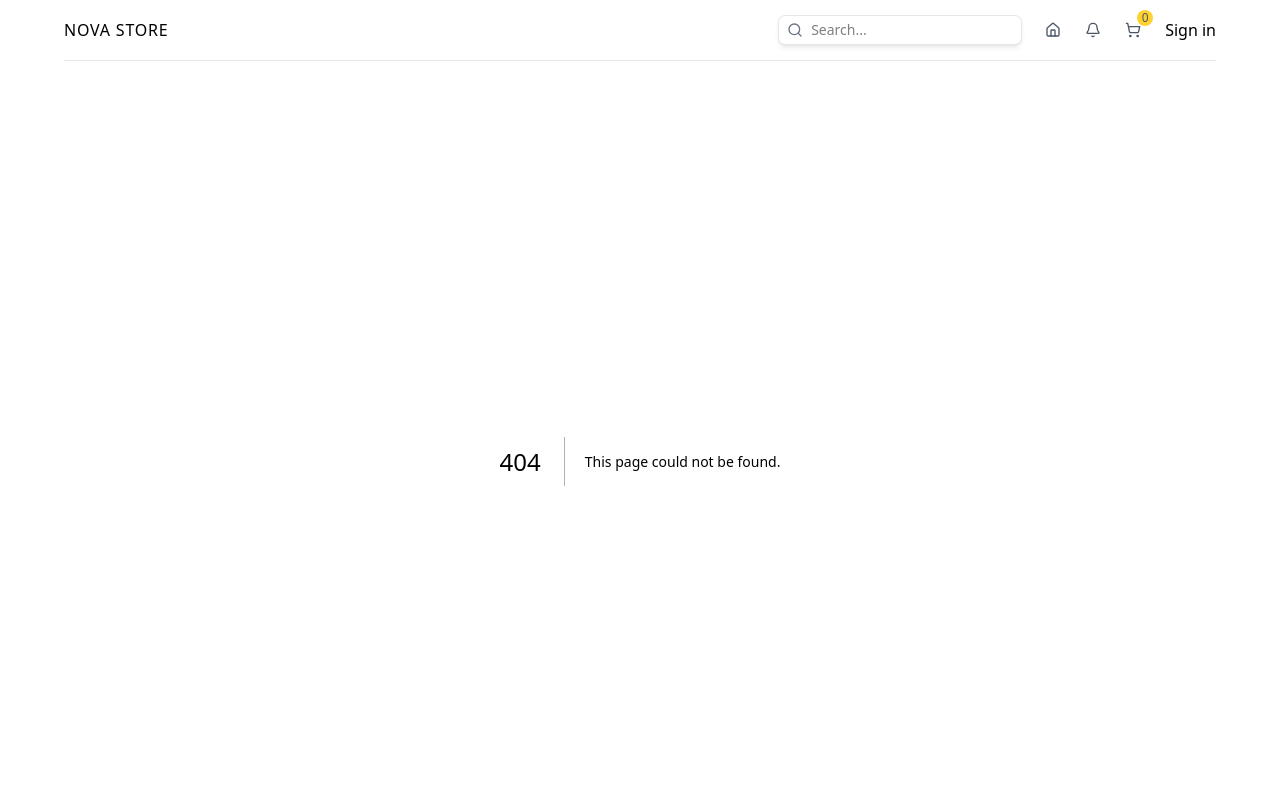
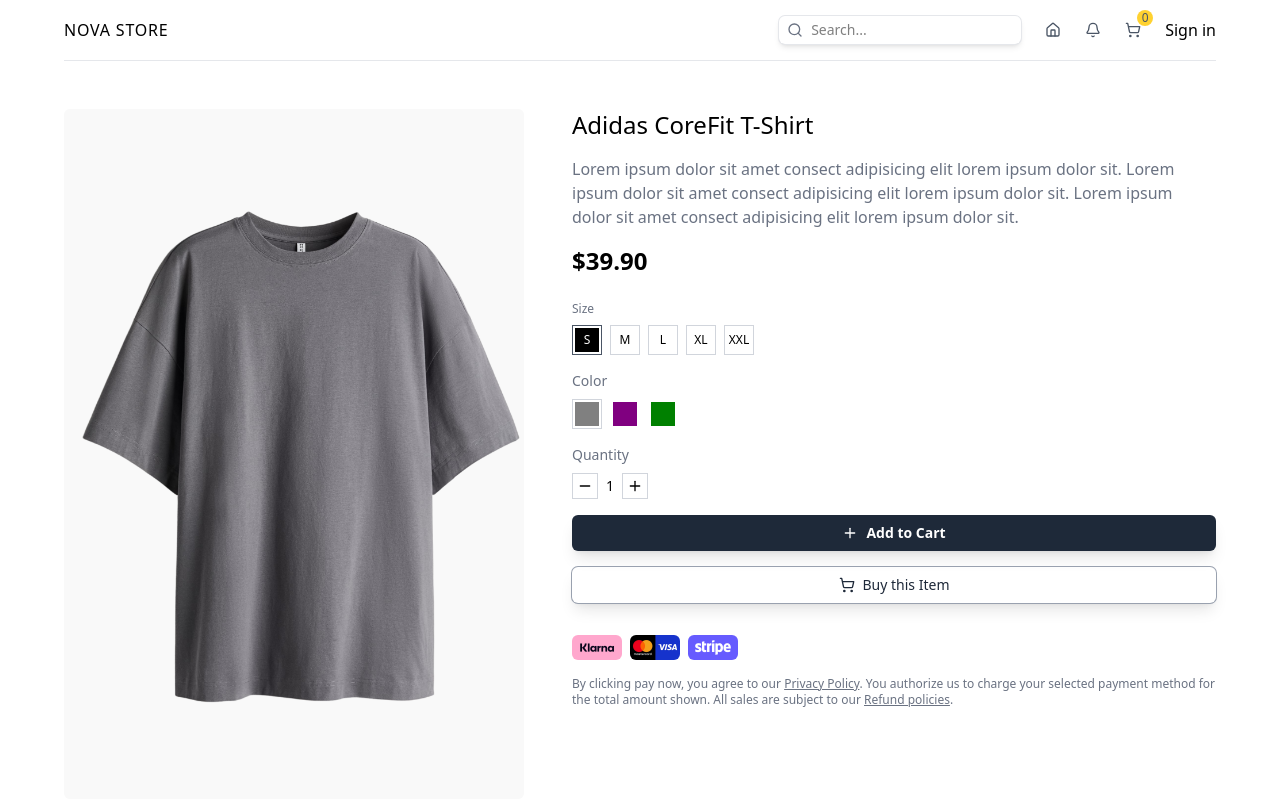
Before and after one commit to CleverCoder03/ecommerce-ui, a Next.js app: page /products/1 in a window 1280 px wide. Before the commit this address had no page. Shown: the top 800 px of the page. Built offline with nearby package versions, Linux system fonts and the light colour scheme.

Commit message:
built single product page

```diff
--- /dev/null
+++ b/src/app/products/[id]/page.tsx
@@ -0,0 +1,86 @@
+import ProductInteraction from "@/components/ProductInteraction";
+import { ProductType } from "@/type";
+import Image from "next/image";
+
+//TEMPORARY
+const product: ProductType = {
+  id: 1,
+  name: "Adidas CoreFit T-Shirt",
+  shortDescription:
+    "Lorem ipsum dolor sit amet consect adipisicing elit lorem ipsum dolor sit.",
+  description:
+    "Lorem ipsum dolor sit amet consect adipisicing elit lorem ipsum dolor sit. Lorem ipsum dolor sit amet consect adipisicing elit lorem ipsum dolor sit. Lorem ipsum dolor sit amet consect adipisicing elit lorem ipsum dolor sit.",
+  price: 39.9,
+  sizes: ["s", "m", "l", "xl", "xxl"],
+  colors: ["gray", "purple", "green"],
+  images: {
+    gray: "/products/1g.png",
+    purple: "/products/1p.png",
+    green: "/products/1gr.png",
+  },
+};
+
+const ProductPage = async ({
+  params,
+  searchParams,
+}: {
+  params: Promise<{ id: string }>;
+  searchParams: Promise<{ color: string; size: string }>;
+}) => {
+  const { size, color } = await searchParams;
+
+  const selectedSize = size || (product.sizes[0] as string);
+  const selectedColor = color || (product.colors[0] as string);
+  return (
+    <div className="flex flex-col gap-4 lg:flex-row mt-12 md:gap-12">
+      {/* IMAGE */}
+      <div className="relative w-full lg:w-5/12 aspect-2/3">
+        <Image
+          src={product.images[selectedColor]}
+          alt={product.name}
+          className="object-contain rounded-md"
+          fill
+        />
+      </div>
+      {/* DETAILS */}
+      <div className="w-full lg:w-7/12 flex flex-col gap-4">
+        <h1 className="text-2xl font-medium">{product.name}</h1>
+        <p className="text-gray-500">{product.description}</p>
+        <h1 className="text-2xl font-semibold">${product.price.toFixed(2)}</h1>
+
+        {/* INTERACTIONS */}
+        <ProductInteraction product={product} selectedSize={selectedSize} selectedColor={selectedColor} />
+
+        {/* CARD INFO */}
+        <div className="flex items-center gap-2 mt-4">
+          <Image
+            src="/klarna.png"
+            alt="Klarna"
+            width={50}
+            height={25}
+            className="rounded-md"
+          />
+          <Image
+            src="/cards.png"
+            alt="Cards"
+            width={50}
+            height={25}
+            className="rounded-md"
+          />
+          <Image
+            src="/stripe.png"
+            alt="Stripe"
+            width={50}
+            height={25}
+            className="rounded-md"
+          />
+        </div>
+        <p className="text-gray-500 text-xs">
+            By clicking pay now, you agree to our <span className="underline hover:text-black">Privacy Policy</span>. You authorize us to charge your selected payment method for the total amount shown. All sales are subject to our <span className="underline hover:text-black">Refund policies</span>.
+        </p>
+      </div>
+    </div>
+  );
+};
+
+export default ProductPage;
--- /dev/null
+++ b/src/components/ProductInteraction.tsx
@@ -0,0 +1,125 @@
+"use client";
+import useCartStore from "@/stores/cartStore";
+import { ProductType } from "@/type";
+import { Minus, Plus, ShoppingCart } from "lucide-react";
+import { usePathname, useRouter, useSearchParams } from "next/navigation";
+import React, { useState } from "react";
+import { toast } from "react-toastify";
+
+const ProductInteraction = ({
+  product,
+  selectedSize,
+  selectedColor,
+}: {
+  product: ProductType;
+  selectedSize: string;
+  selectedColor: string;
+}) => {
+  const [quantity, setQuantity] = useState(1);
+  const router = useRouter();
+  const pathName = usePathname();
+  const searchParams = useSearchParams();
+
+  const {addToCart} = useCartStore()
+
+  const handleTypeChange = (type: string, value: string) => {
+    const params = new URLSearchParams(searchParams.toString());
+    params.set(type, value);
+    router.push(`${pathName}?${params.toString()}`, { scroll: false });
+  };
+
+  const handleQuantityChange = (type: "increment" | "decrement") => {
+    if (type === "increment") {
+      setQuantity((prev) => prev + 1);
+    } else {
+      if (quantity > 1) {
+        setQuantity((prev) => prev - 1);
+      }
+    }
+  };
+
+  const handleAddToCart = () => {
+    addToCart(
+        {
+            ...product, quantity,selectedColor,selectedSize
+        }
+    )
+    toast.success("Product added to cart")
+  }
+  return (
+    <div className="flex flex-col gap-4 mt-2">
+      {/* SIZE */}
+      <div className="flex flex-col gap-2 text-xs">
+        <span className="text-gray-500">Size</span>
+        <div className="flex items-center gap-2">
+          {product.sizes.map((size) => (
+            <div
+              key={size}
+              className={`cursor-pointer p-0.5 border ${
+                selectedSize === size ? "border-gray-600" : "border-gray-300"
+              }`}
+              onClick={() => handleTypeChange("size", size)}
+            >
+              <div
+                className={`w-6 h-6 text-center flex items-center justify-center ${
+                  selectedSize === size
+                    ? "bg-black text-white"
+                    : "bg-white text-black"
+                }`}
+              >
+                {size.toUpperCase()}
+              </div>
+            </div>
+          ))}
+        </div>
+      </div>
+      {/* COLOR */}
+      <div className="flex flex-col gap-2 text-sm">
+        <span className="text-gray-500">Color</span>
+        <div className="flex items-center gap-2">
+          {product.colors.map((color) => (
+            <div
+              key={color}
+              className={`cursor-pointer p-0.5 border ${
+                selectedColor === color ? "border-gray-300" : "border-white"
+              }`}
+              onClick={() => handleTypeChange("color", color)}
+            >
+              <div className={`w-6 h-6`} style={{ backgroundColor: color }} />
+            </div>
+          ))}
+        </div>
+      </div>
+      {/* QUANTITY */}
+      <div className="flex flex-col gap-2 text-sm">
+        <span className="text-gray-500">Quantity</span>
+        <div className="flex items-center gap-2">
+          <button
+            className="cursor-pointer border border-gray-300 p-1"
+            onClick={() => handleQuantityChange("decrement")}
+          >
+            <Minus className="w-4 h-4" />
+          </button>
+          <span>{quantity}</span>
+          <button
+            className="cursor-pointer border border-gray-300 p-1"
+            onClick={() => handleQuantityChange("increment")}
+          >
+            <Plus className="w-4 h-4" />
+          </button>
+        </div>
+      </div>
+      {/* BUTTONS */}
+      <button onClick={handleAddToCart} className="bg-gray-800 text-white rounded-md  px-4 py-2 shadow-lg flex items-center justify-center gap-2 cursor-pointer text-sm font-semibold">
+        <Plus className="w-4 h-4" />
+        Add to Cart
+      </button>
+      <button className="ring-1 ring-gray-400 text-gray-800 shadow-lg px-4 py-2 rounded-md flex items-center justify-center gap-2 text-sm font-medium">
+        <ShoppingCart className="w-4 h-4" />
+        Buy this Item
+      </button>
+    </div>
+  );
+};
+
+export default ProductInteraction;
```
